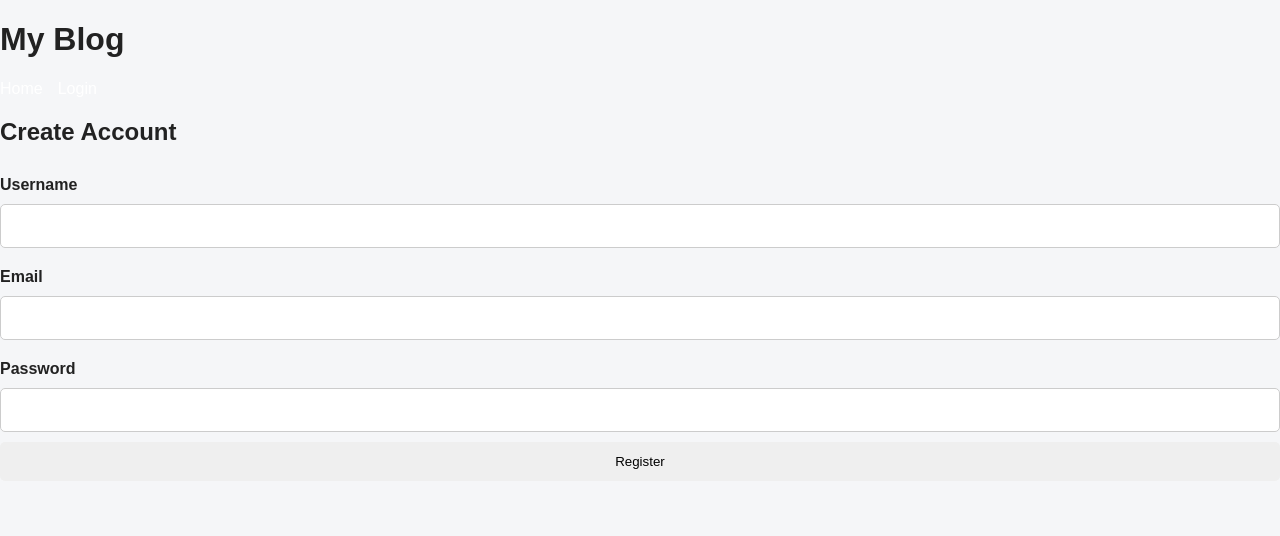
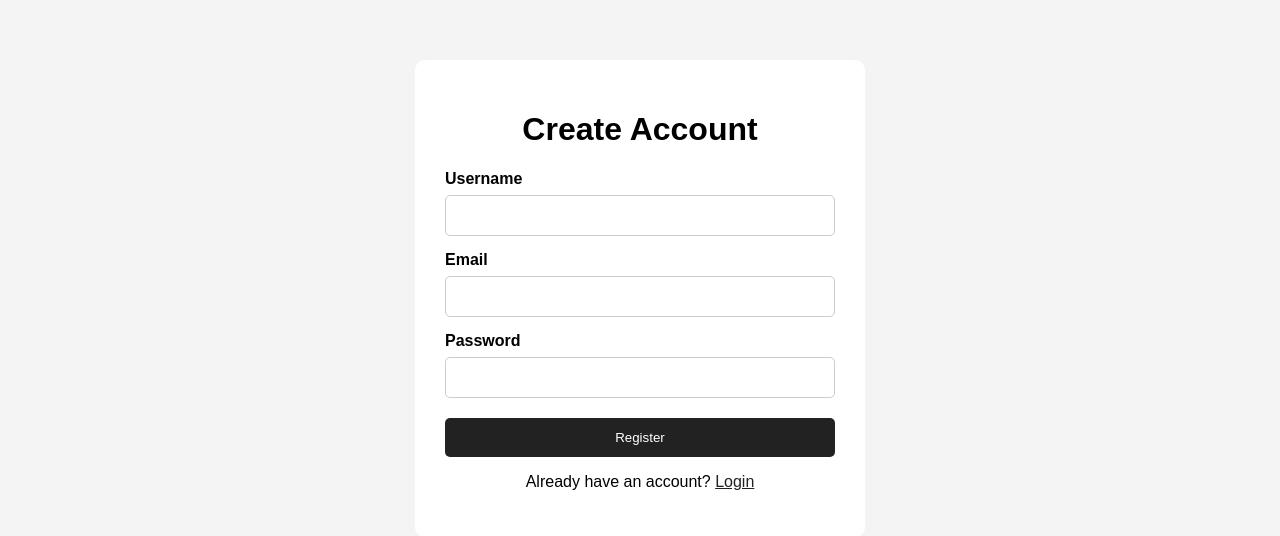
Before and after one commit to Joebest409/My_blog, a Flask app: page /register in a window 1280 px wide. Shown: the top 536 px of the page. Run offline with Flask 3, Linux system fonts and the light colour scheme.

Commit message:
Update templates/register.html

```diff
--- a/templates/register.html
+++ b/templates/register.html
@@ -1,36 +1,95 @@
 <!DOCTYPE html>
-<html>
+<html lang="en">
 
 <head>
 
+    <meta charset="UTF-8">
+
+    <meta name="viewport"
+          content="width=device-width, initial-scale=1.0">
+
     <title>Register - My Blog</title>
 
-    <link rel="stylesheet"
-          href="{{ url_for('static', filename='style.css') }}">
+    <style>
+
+        body {
+            font-family: Arial, sans-serif;
+            background: #f4f4f4;
+            margin: 0;
+        }
+
+        .container {
+            width: 90%;
+            max-width: 450px;
+            margin: 60px auto;
+        }
+
+        .box {
+            background: white;
+            padding: 30px;
+            border-radius: 10px;
+        }
+
+        h1 {
+            text-align: center;
+        }
+
+        label {
+            display: block;
+            margin-top: 15px;
+            margin-bottom: 7px;
+            font-weight: bold;
+        }
+
+        input {
+            width: 100%;
+            padding: 12px;
+            box-sizing: border-box;
+            border: 1px solid #ccc;
+            border-radius: 5px;
+        }
+
+        button {
+            width: 100%;
+            margin-top: 20px;
+            padding: 12px;
+            background: #222;
+            color: white;
+            border: none;
+            border-radius: 5px;
+            cursor: pointer;
+        }
+
+        button:hover {
+            background: #444;
+        }
+
+        p {
+            text-align: center;
+        }
+
+        a {
+            color: #222;
+        }
+
+    </style>
 
 </head>
 
+
 <body>
 
-<header>
+<div class="container">
 
-    <h1>My Blog</h1>
+    <div class="box">
 
-    <nav>
-        <a href="/">Home</a>
-        <a href="/login">Login</a>
-    </nav>
-
-</header>
-
-
-<main>
-
-    <h2>Create Account</h2>
+        <h1>Create Account</h1>
 
         <form method="POST">
 
-        <label>Username</label>
+            <label>
+                Username
+            </label>
 
             <input
                 type="text"
@@ -39,7 +98,9 @@
             >
 
 
-        <label>Email</label>
+            <label>
+                Email
+            </label>
 
             <input
                 type="email"
@@ -48,7 +109,9 @@
             >
 
 
-        <label>Password</label>
+            <label>
+                Password
+            </label>
 
             <input
                 type="password"
@@ -63,7 +126,15 @@
 
         </form>
 
-</main>
+
+        <p>
+            Already have an account?
+            <a href="/login">Login</a>
+        </p>
+
+    </div>
+
+</div>
 
 </body>
 
```
Lines whose indentation alone changed are shown as unchanged.
